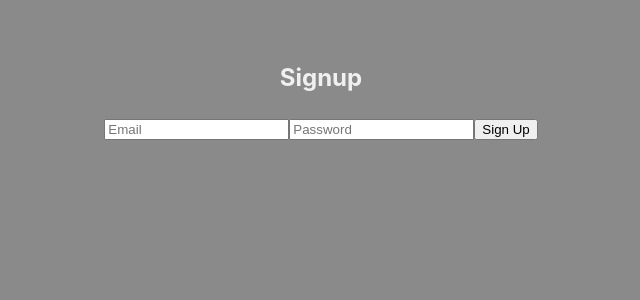
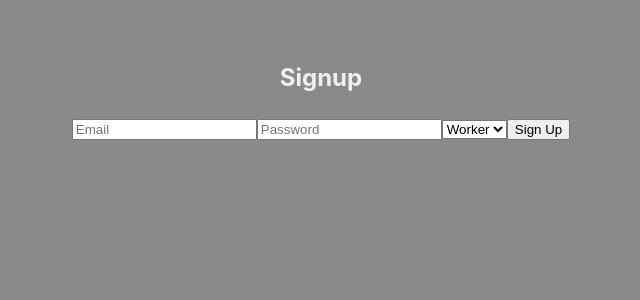
Before and after one commit to bulgass/crm_edus, a React (Vite) app: page /signup in a window 1280 px wide. Shown: the top 300 px of the page, without its empty margins (319-959 px from the left). Built offline with nearby package versions, Linux system fonts and the light colour scheme; no server answers.

Commit message:
roles added

```diff
--- a/src/components/pages/auth/signup/signup.jsx
+++ b/src/components/pages/auth/signup/signup.jsx
@@ -5,12 +5,14 @@ const Signup = () => {
   const { signup } = useAuth();
   const [email, setEmail] = useState('');
   const [password, setPassword] = useState('');
+  const [role, setRole] = useState('worker'); // Значение по умолчанию
   const [error, setError] = useState('');
 
   const handleSignup = async (e) => {
     e.preventDefault();
     try {
-      await signup(email, password);
+      await signup(email, password, role);
+      // Перенаправление после успешной регистрации (опционально)
     } catch (error) {
       setError('Failed to sign up: ' + error.message);
     }
@@ -34,6 +36,10 @@ const Signup = () => {
           placeholder="Password"
           required
         />
+        <select value={role} onChange={(e) => setRole(e.target.value)}>
+          <option value="admin">Admin</option>
+          <option value="worker">Worker</option>
+        </select>
         <button type="submit">Sign Up</button>
       </form>
       {error && <p>{error}</p>}
--- a/src/components/pages/profile/profileComponent.jsx
+++ b/src/components/pages/profile/profileComponent.jsx
@@ -94,22 +94,30 @@ const ProfileComponent = () => {
     }
   };
 
-  // Fetch tasks lazily
   const fetchTasks = async () => {
+    try {
       const userId = auth.currentUser ? auth.currentUser.uid : '';
       if (userId) {
+        console.log('Fetching tasks for userId:', userId);
         setIsLoadingTasks(true);
         const taskRef = doc(db, 'tasks', userId);
         const docSnap = await getDoc(taskRef);
         if (docSnap.exists()) {
           const tasksData = docSnap.data().tasks || [];
+          console.log('Tasks data:', tasksData);
           setTasks(tasksData);
           const statuses = tasksData.reduce((acc, task) => {
             acc[task.name] = task.status || 'in progress';
             return acc;
           }, {});
           setTaskStatus(statuses);
+        } else {
+          console.log('No tasks document found for userId:', userId);
         }
+        setIsLoadingTasks(false);
+      }
+    } catch (error) {
+      console.error('Error fetching tasks:', error);
       setIsLoadingTasks(false);
     }
   };
```
Lines whose indentation alone changed are shown as unchanged.
